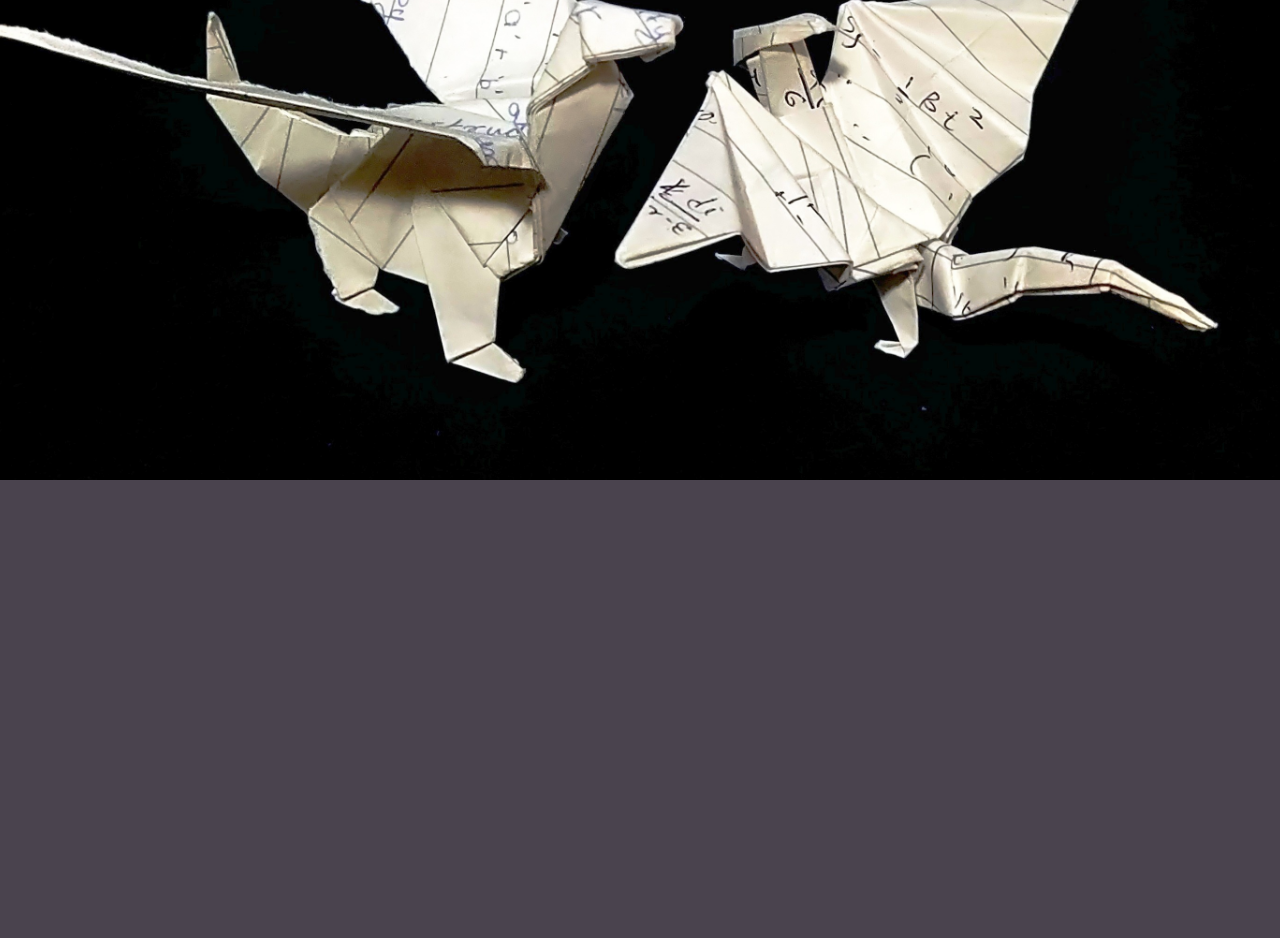
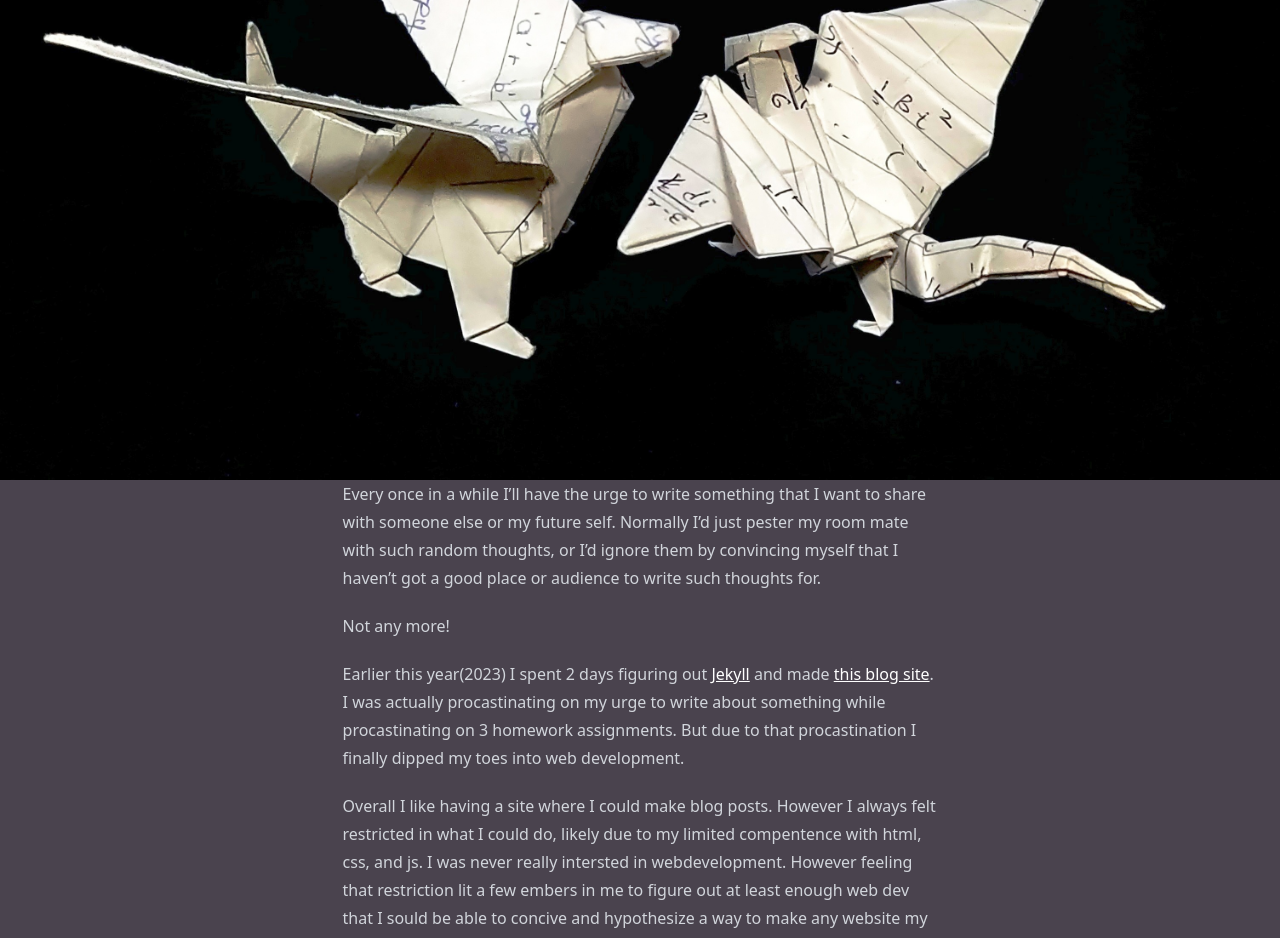
Before and after one commit to RK22000/ROBTAA, a SvelteKit app: page / in a window 1280 px wide. Shown: the part 240-1178 px from the top of the page. Before the commit the page ends 800 px from the top, so only its background shows below. Built offline with nearby package versions, Linux system fonts and the light colour scheme.

Commit message:
Extracted title card into component and wrote a little about site.

```diff
--- /dev/null
+++ b/src/lib/TitleCard.svelte
@@ -0,0 +1,27 @@
+<script>
+	/**@type {string} Path of picture to display in the title card */
+	export let title_pic;
+</script>
+
+<div class="overflow-hidden">
+	<div
+		class="
+    relative
+    scale-110 hover:scale-100 transition duration-1000
+    "
+	>
+		<div
+			class="
+        bg-davys_gray-100/70
+        absolute inset-0
+        flex flex-col justify-center text-center
+        hover:bg-transparent hover:text-transparent transition duration-1000
+        "
+		>
+        <div class='scale-90'>
+			<slot><!-- optional fallback is only display picture--></slot>
+        </div>
+		</div>
+		<img src={title_pic} alt="" />
+	</div>
+</div>
--- a/src/routes/+layout.svelte
+++ b/src/routes/+layout.svelte
@@ -1,5 +1,7 @@
 <script>
-  import "../app.css";
+	import '../app.css';
 </script>
 
-<slot />
+<div class="flex flex-col items-center">
+	<slot />
+</div>
--- a/src/routes/+page.svelte
+++ b/src/routes/+page.svelte
@@ -1,24 +1,43 @@
 <script>
 	import { base } from '$app/paths';
+	import TitleCard from '$lib/TitleCard.svelte';
 </script>
 
-<div class="overflow-hidden">
-<div class="relative hover:scale-110 transition duration-1000">
-	<div
-		class="
-        bg-davys_gray-100/70
-        absolute inset-0
-        flex flex-col justify-center text-center
-        hover:bg-transparent hover:text-transparent transition duration-1000
-        "
-	>
-		<h1 class="text-5xl">ROBTAA</h1>
-		<h2>
-			Welcome to Rahul's Online Blog That's (hopefully) Accssible Anywhere with a reasonable
-			internet connection.
-		</h2>
-	</div>
-	<img src="{base}/PaperDragons.jpg" alt="" />
-</div>
+<TitleCard title_pic="{base}/PaperDragons.jpg">
+	<h1 class="text-5xl">ROBTAA</h1>
+	<h2>
+		Welcome to Rahul's Online Blog That's (hopefully) Accssible Anywhere with a reasonable internet
+		connection.
+	</h2>
+</TitleCard>
 
-</div>
+<article class="prose prose-invert">
+	<p>
+		Every once in a while I’ll have the urge to write something that I want to share with someone
+		else or my future self. Normally I’d just pester my room mate with such random thoughts, or I’d
+		ignore them by convincing myself that I haven’t got a good place or audience to write such
+		thoughts for.
+	</p>
+	<p>Not any more!</p>
+	<p>
+		Earlier this year(2023) I spent 2 days figuring out <a
+			href="https://jekyllrb.com/docs/step-by-step/01-setup/">Jekyll</a
+		>
+		and made <a href="https://rk22000.github.io/">this blog site</a>. I was actually procastinating
+		on my urge to write about something while procastinating on 3 homework assignments. But due to
+		that procastination I finally dipped my toes into web development.
+	</p>
+	<p>
+		Overall I like having a site where I could make blog posts. However I always felt restricted in
+		what I could do, likely due to my limited compentence with html, css, and js. I was never really
+		intersted in webdevelopment. However feeling that restriction lit a few embers in me to figure
+		out at least enough web dev that I sould be able to concive and hypothesize a way to make any
+		website my mind might dream up of.
+	</p>
+	<p>
+		Those embers finally caught fire and I'm now figuring out and using <a
+			href="https://svelte.dev/">Svelte</a
+		>
+		and <a href="https://tailwindcss.com/">Tailwind</a> to make the blog site that you are on right now.
+	</p>
+</article>
```
